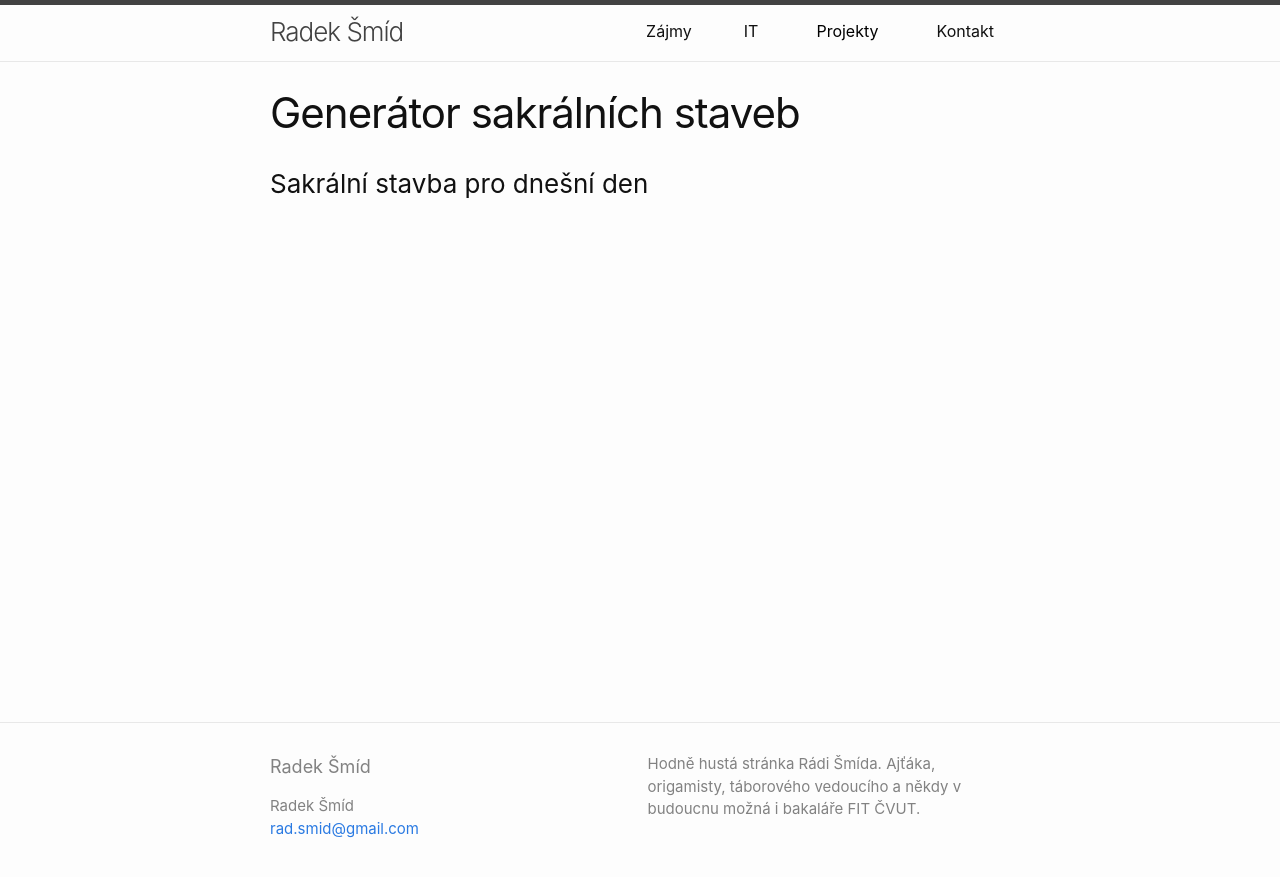
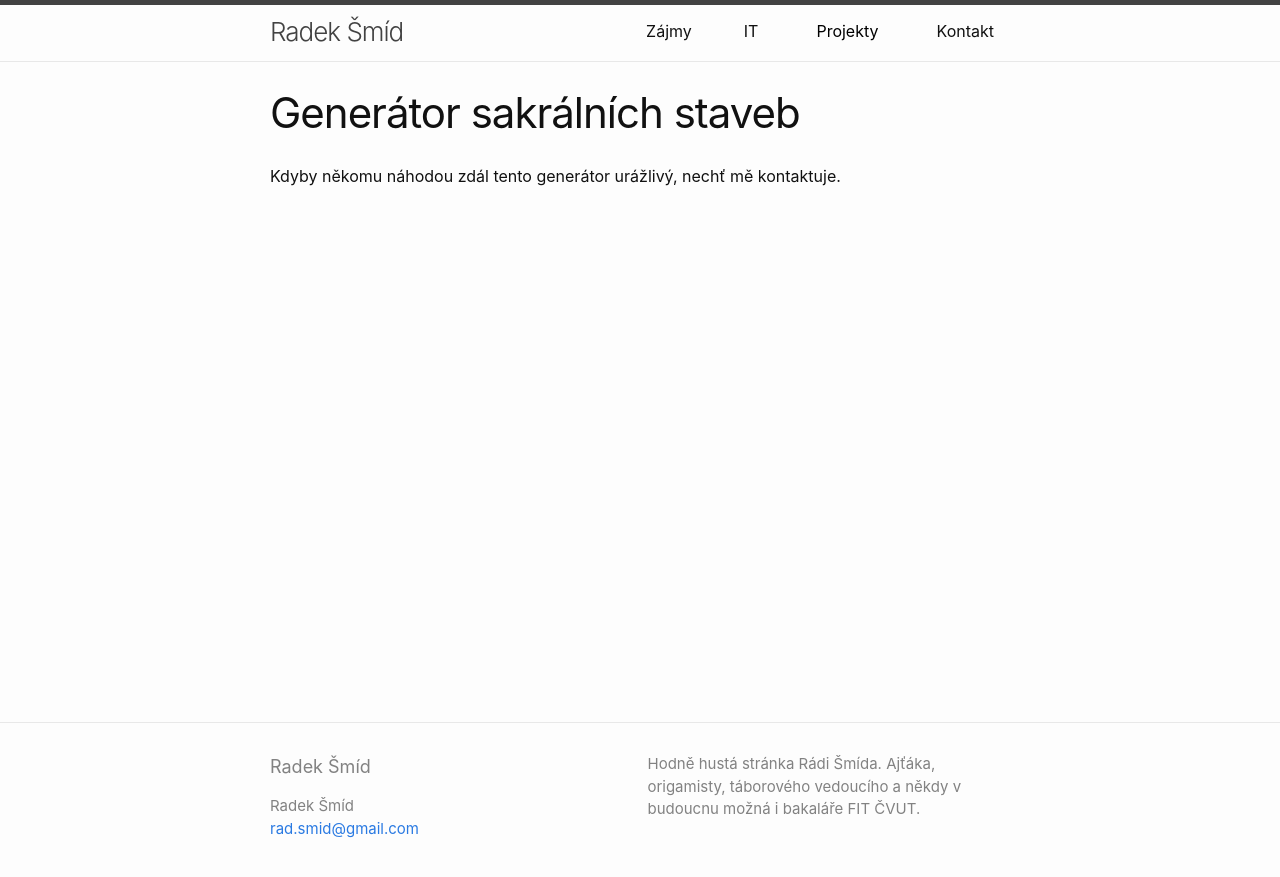
Before and after one commit to Smidra/rada.smid.io-site, a Jekyll site: the page built from chramy.md, in a window 1280 px wide. Shown: the top 877 px of the page. Built offline with Jekyll 4.4.1, drawn with Linux system fonts in a browser that asks for light colours.

Commit message:
Better design

```diff
--- a/chramy.md
+++ b/chramy.md
@@ -4,6 +4,6 @@ title: Generátor sakrálních staveb
 permalink: /chramy/
 ---
 
-### Sakrální stavba pro dnešní den
+<!-- STAVBA -->
 
-<!-- STAVBA -->
+Kdyby někomu náhodou zdál tento generátor urážlivý, nechť mě kontaktuje.
```
